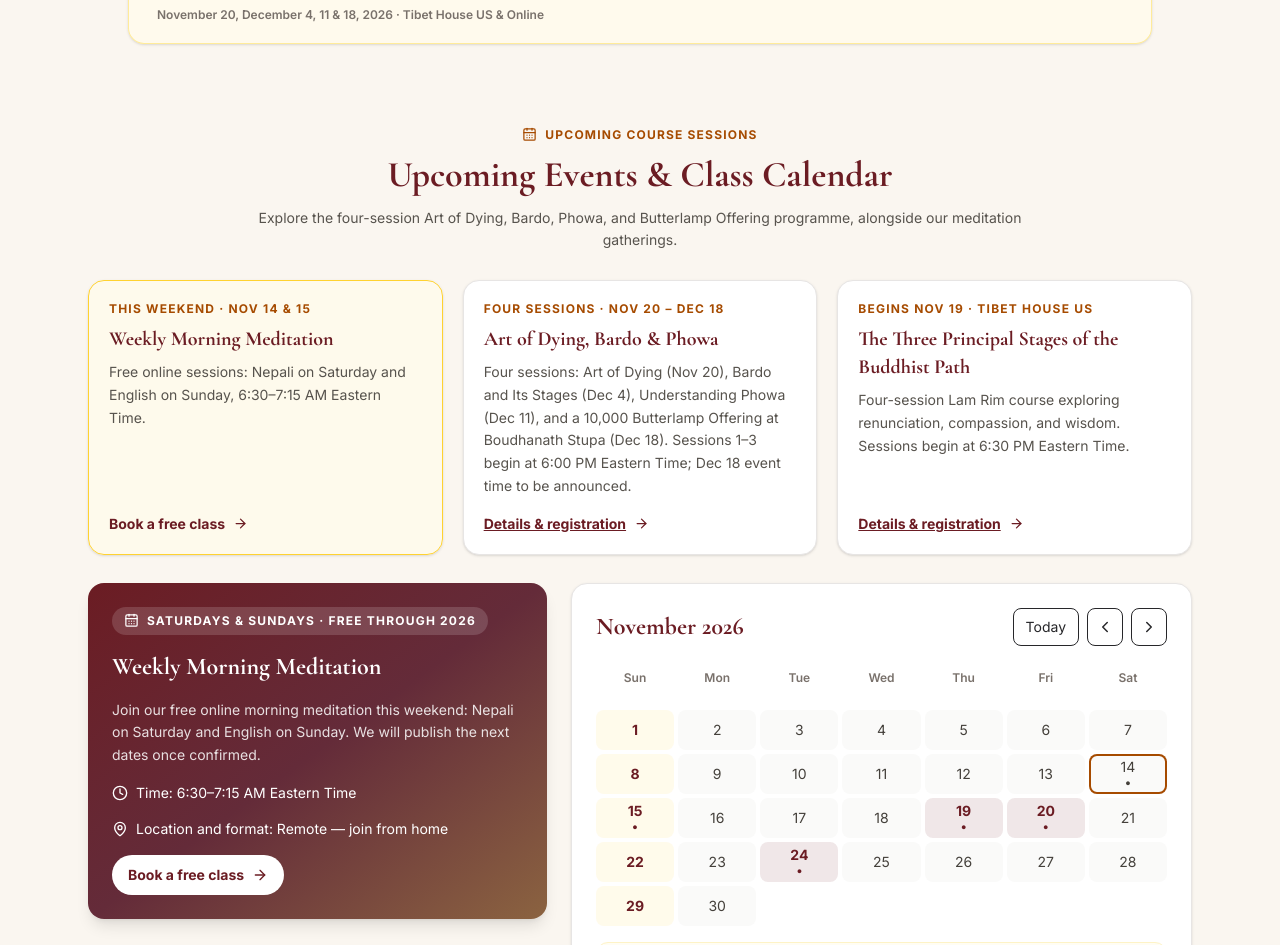
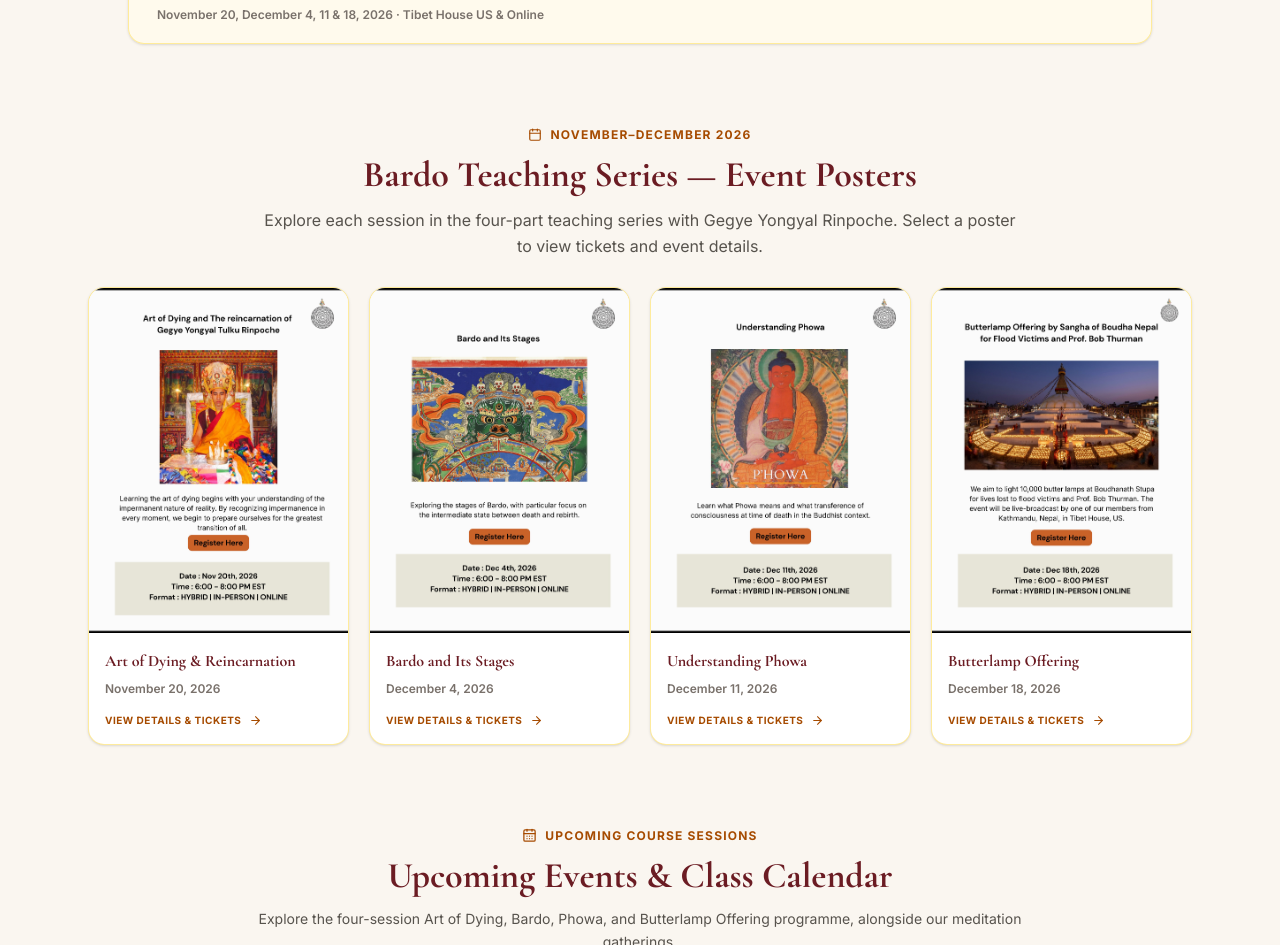
Before and after one commit to sherpaten/Zero-Point-Meditation-Center, a React (Vite) app in the folder zero-point-meditation/: page /home in a window 1280 px wide. Shown: the part 1780-2725 px from the top of the page. Built offline with nearby package versions, Linux system fonts and the light colour scheme; no server answers.

Commit message:
Add four Bardo posters to homepage

```diff
--- a/zero-point-meditation/src/pages/Home.jsx
+++ b/zero-point-meditation/src/pages/Home.jsx
@@ -56,6 +56,10 @@ import rinpocheProfile from '../assets/profile.jpg';
 import worldPeacePrayerDay from '../assets/Events/2025/2025 World Peace Prayer Day.jpg';
 import weeklyMeditationMorning from '../assets/Events/2025/2025 Mindfulness Meditation.jpg';
 import currentEventImage from '../assets/Event 3.jpeg';
+import bardoPoster1 from '../assets/poster-1.jpg';
+import bardoPoster2 from '../assets/poster-2.jpg';
+import bardoPoster3 from '../assets/poster-3.jpg';
+import bardoPoster4 from '../assets/poster-4.jpg';
 import taraPrayerPoster from '../assets/poste/2026 the sacred Zabtik Dolma (Green Tara) Prayer.jpg';
 import caipaFoundationLogo from '../assets/Partners Logo/CAIPA-Foundation_fus.png';
 import chhayaLogo from '../assets/Partners Logo/Chhaya.png';
@@ -386,6 +390,55 @@ export default function Home() {
           </a>
         </section>
 
+        {/* Four individual Bardo teaching posters — also featured on the Events page */}
+        <section aria-labelledby="home-bardo-posters-heading" className="space-y-7">
+          <div className="mx-auto max-w-3xl space-y-3 text-center">
+            <span className="inline-flex items-center gap-2 text-buddhist-gold text-xs font-bold uppercase tracking-widest">
+              <Calendar size={14} /> November–December 2026
+            </span>
+            <h2 id="home-bardo-posters-heading" className="font-serif text-3xl font-bold text-buddhist-burgundy sm:text-4xl">
+              Bardo Teaching Series — Event Posters
+            </h2>
+            <p className="text-sm leading-relaxed text-stone-600 sm:text-base">
+              Explore each session in the four-part teaching series with Gegye Yongyal Rinpoche. Select a poster to view tickets and event details.
+            </p>
+          </div>
+          <div className="grid grid-cols-1 gap-5 sm:grid-cols-2 lg:grid-cols-4">
+            {[
+              { image: bardoPoster1, title: 'Art of Dying & Reincarnation', date: 'November 20, 2026' },
+              { image: bardoPoster2, title: 'Bardo and Its Stages', date: 'December 4, 2026' },
+              { image: bardoPoster3, title: 'Understanding Phowa', date: 'December 11, 2026' },
+              { image: bardoPoster4, title: 'Butterlamp Offering', date: 'December 18, 2026' }
+            ].map((poster) => (
+              <a
+                key={poster.date}
+                href="https://shop.thus.org/products/bardo-after-life-reincarnation-with-gegye-yongyal-rinpoche"
+                target="_blank"
+                rel="noopener noreferrer"
+                aria-label={`View tickets for ${poster.title} on ${poster.date}`}
+                className="group flex h-full flex-col overflow-hidden rounded-2xl border border-amber-200/80 bg-white shadow-sm transition-all hover:-translate-y-1 hover:shadow-lg focus:outline-none focus:ring-2 focus:ring-buddhist-gold"
+              >
+                <div className="aspect-[3/4] overflow-hidden bg-stone-100">
+                  <img
+                    src={poster.image}
+                    alt={`${poster.title} event poster`}
+                    loading="lazy"
+                    decoding="async"
+                    className="h-full w-full object-contain transition-transform duration-500 group-hover:scale-[1.02]"
+                  />
+                </div>
+                <div className="flex flex-1 flex-col gap-2 p-4">
+                  <h3 className="font-serif text-base font-bold text-buddhist-burgundy">{poster.title}</h3>
+                  <p className="text-xs font-semibold text-stone-500">{poster.date}</p>
+                  <span className="mt-auto inline-flex items-center gap-2 pt-2 text-[10px] font-bold uppercase tracking-wider text-buddhist-gold">
+                    View Details & Tickets <ArrowRight size={13} />
+                  </span>
+                </div>
+              </a>
+            ))}
+          </div>
+        </section>
+
         <DeferredHomeEventsCalendar forceLoad={location.hash === '#home-calendar-heading'} />
 
 
```
